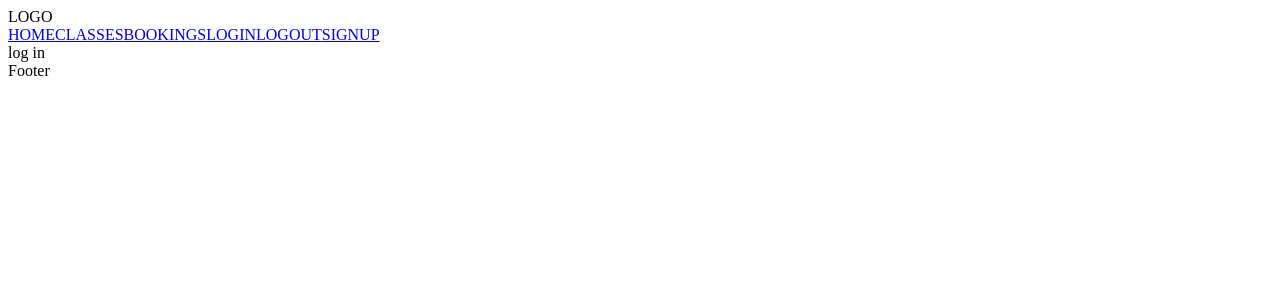
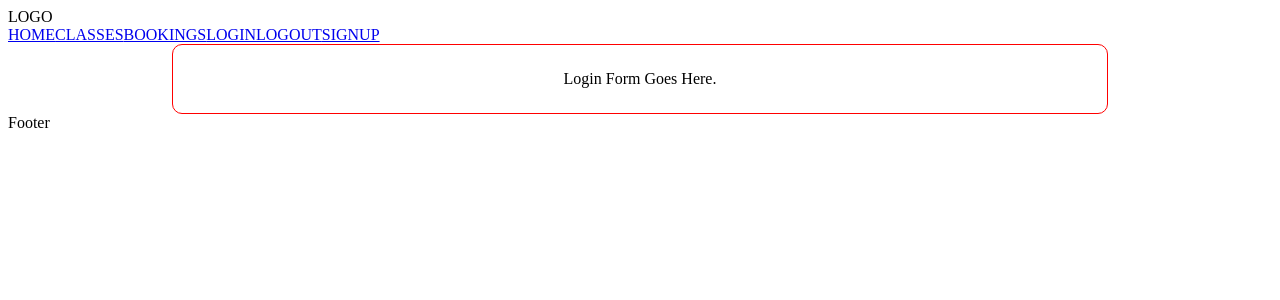
Before and after one commit to bw-anywherefitness-happyfuntime/front-end, a React (Create React App) app in the folder anywhere-fitness-4/: page /login in a window 1280 px wide. Shown: the top 300 px of the page. Built offline with nearby package versions, Linux system fonts and the light colour scheme.

Commit message:
getting oriented and setting it up:

```diff
--- a/anywhere-fitness-4/src/components/Login.js
+++ b/anywhere-fitness-4/src/components/Login.js
@@ -2,7 +2,9 @@ import React from 'react'
 
 export default function Login() {
     return (
-        <div>log in</div>
+        <div className="login">
+            Login Form Goes Here.
+        </div>
     )
 }
 
--- a/anywhere-fitness-4/src/index.css
+++ b/anywhere-fitness-4/src/index.css
@@ -6,3 +6,14 @@
     display: flex;
     padding: 10px;
 }
+
+div.login {
+    border: 1px solid red;
+    width: 70%;
+    margin: auto;
+    padding: 25px;
+    border-radius: 10px;
+    display: flex;
+    flex-direction: column;
+    align-items: center;
+}
```
Also changed, not shown: 1 other file (tests, documents, lock files or other folders).
